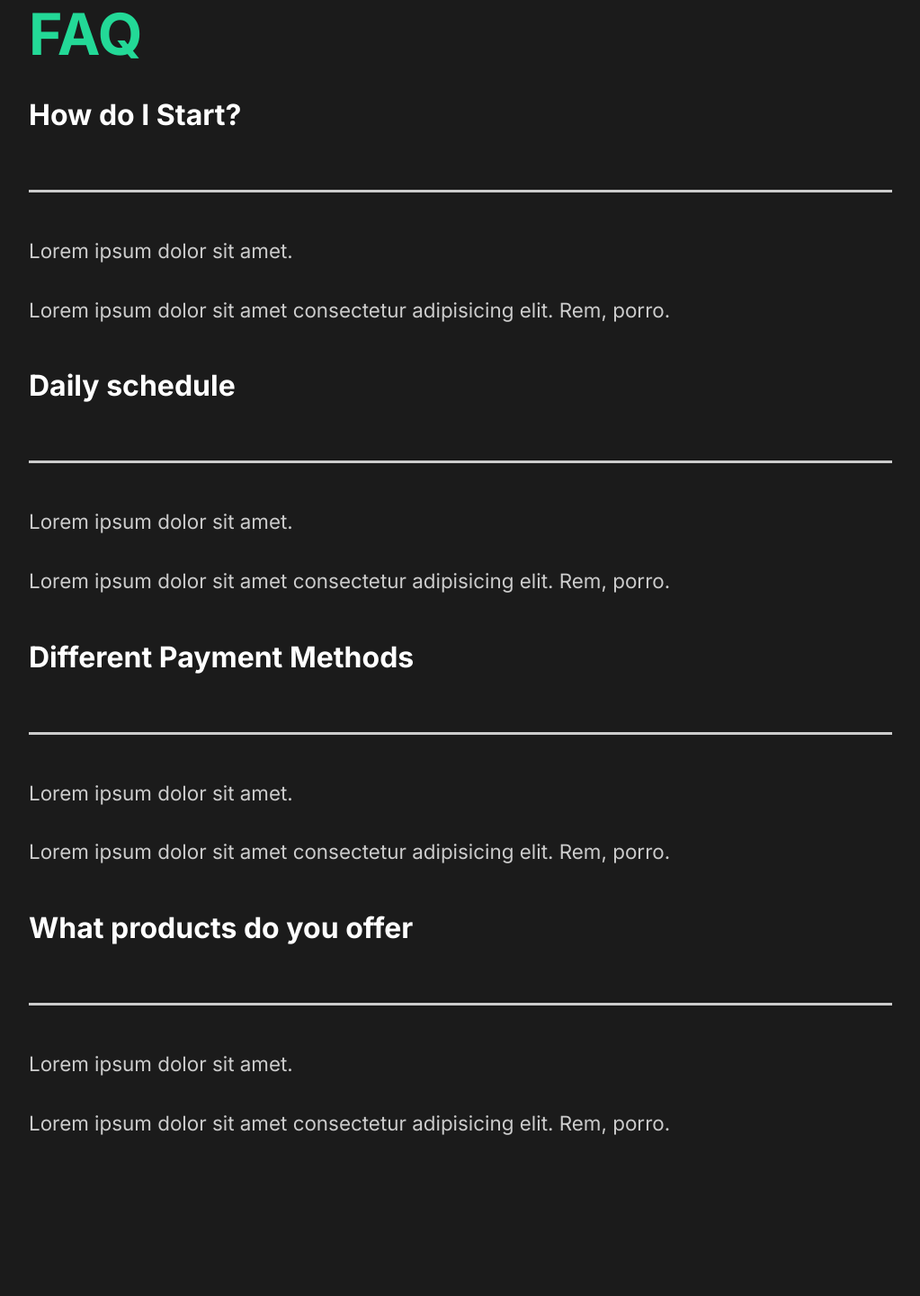
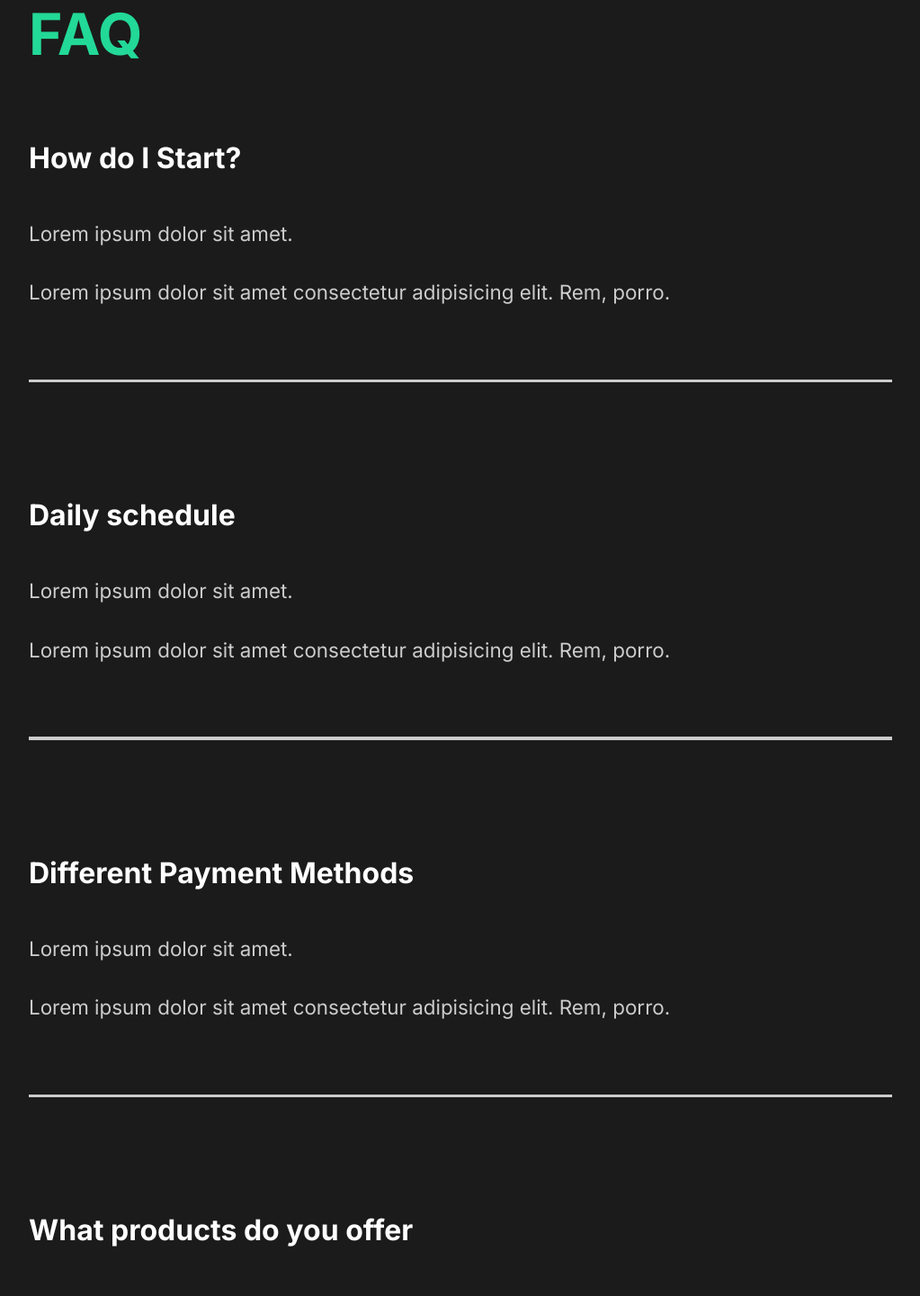
Before and after one commit to agnik2019/capture_react, a React (Create React App) app: page / in a window 1280 px wide. Shown: the part 2309-3750 px from the top of the page at 90% size, without its empty margins (128-1151 px from the left). Before the commit the page ends 3702 px from the top, so only its background shows below. Built offline with nearby package versions, Linux system fonts and the light colour scheme.

Commit message:
18. Finishing Faq Animation

```diff
--- a/src/components/FaqSection.js
+++ b/src/components/FaqSection.js
@@ -2,54 +2,47 @@
 import styled from 'styled-components';
 import {About} from '../styles';
 import Toggle from "./Toggle";
+import {AnimateSharedLayout} from "framer-motion"
 
 export default function FaqSection() {
     const [faqToggle, setFaqToggle] = useState(false);
     return (
         <Faq>
             <h2>Any Questions <span>FAQ</span></h2>
-        <Toggle>
-            <div  className="questions">
-                <h4>How do I Start?</h4>
+            <AnimateSharedLayout>
+        <Toggle title="How do I Start?">
+
                 <div className="answer">
-                    <div className="faq-line"></div>
                     <p>Lorem ipsum dolor sit amet.</p>
-
-
                     <p>Lorem ipsum dolor sit amet consectetur adipisicing elit. Rem, porro.</p>
 
-                </div>
             </div>
             </Toggle>
 
-            <div className="questions">
-                <h4>Daily schedule</h4>
+            <Toggle title="Daily schedule">
                 <div className="answer">
-                <div className="faq-line"></div>
+                    <p>Lorem ipsum dolor sit amet.</p>
+                    <p>Lorem ipsum dolor sit amet consectetur adipisicing elit. Rem, porro.</p>
+            </div>
+            </Toggle>
+
+
+        <Toggle title="Different Payment Methods">
+                <div className="answer">
                     <p>Lorem ipsum dolor sit amet.</p>
                     <p>Lorem ipsum dolor sit amet consectetur adipisicing elit. Rem, porro.</p>
                 </div>
-            </div>
+        </Toggle>
 
-            <div className="questions">
-                <h4>Different Payment Methods</h4>
+
+         <Toggle title="What products do you offer">
                 <div className="answer">
-                <div className="faq-line"></div>
                     <p>Lorem ipsum dolor sit amet.</p>
                     <p>Lorem ipsum dolor sit amet consectetur adipisicing elit. Rem, porro.</p>
                 </div>
-            </div>
+         </Toggle>
+         </AnimateSharedLayout>
 
-
-
-            <div className="questions">
-                <h4>What products do you offer</h4>
-                <div className="answer">
-                <div className="faq-line"></div>
-                    <p>Lorem ipsum dolor sit amet.</p>
-                    <p>Lorem ipsum dolor sit amet consectetur adipisicing elit. Rem, porro.</p>
-                </div>
-            </div>
 
         </Faq>
     )
--- a/src/components/Toggle.js
+++ b/src/components/Toggle.js
@@ -1,12 +1,17 @@
+import { motion } from 'framer-motion';
 import {useState} from 'react';
 
-const Toggle = ({children}) => {
+const Toggle = ({children, title}) => {
+    console.log(children);
     const [toggle, setToggle] = useState(true)
     return (
-        <div onClick = {()=> setToggle(!toggle)}>
+        <motion.div layout className = "question" onClick = {()=> setToggle(!toggle)}>
+            <motion.h4 layout>{title}</motion.h4>
             {toggle? children: ""}
-        </div>
-    )
-}
+
+            <div className="faq-line"></div>
+        </motion.div>
+    );
+};
 
 export default Toggle;
```
